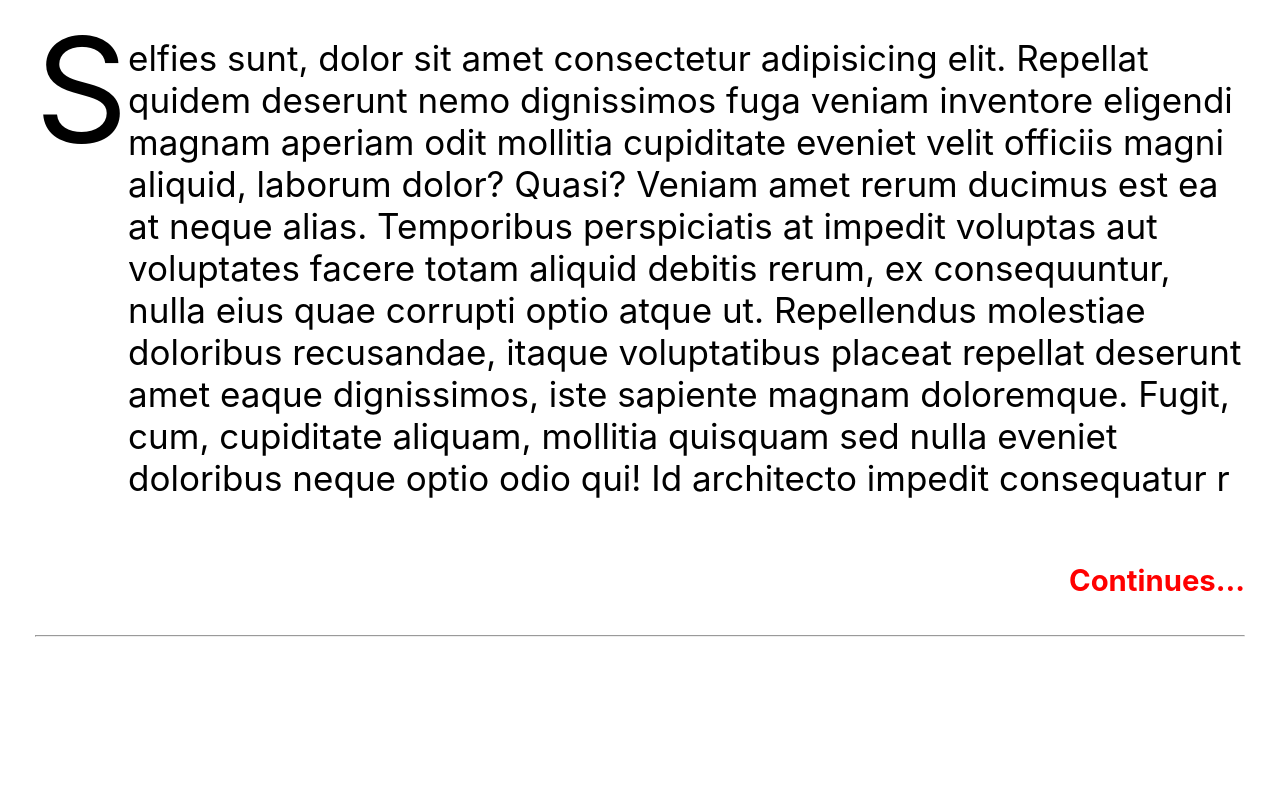
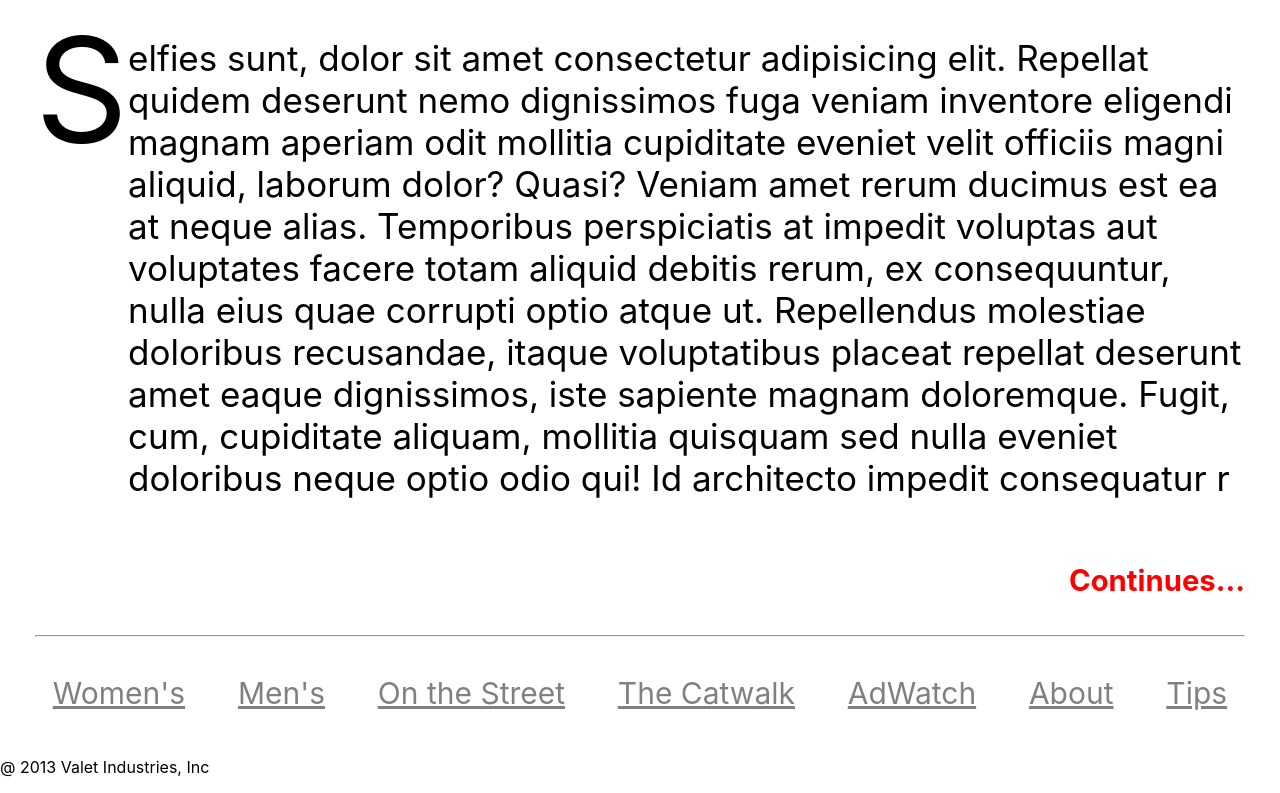
Before and after one commit to ChrisJorge/ALAB320H.1.2, a React (Create React App) app: page / in a window 1280 px wide. Shown: the part 3341-4134 px from the top of the page. Before the commit the page ends 3986 px from the top, so only its background shows below. Built offline with nearby package versions, Linux system fonts and the light colour scheme.

Commit message:
Added bottom navBar

```diff
--- a/src/App.js
+++ b/src/App.js
@@ -5,9 +5,10 @@ function App() {
   const topNav = ["Women's", "Men's", "On the Street", "The Catwalk", "AdWatch", "About"]
   const contentSection1 = ['11/12/20', "On The Street in Brooklyn", "https://ps-react-curriculum.herokuapp.com/fashionblog/blog-image-1.jpg","C","ray ipsum, dolor sit amet consectetur adipisicing elit. Repellat quidem deserunt nemo dignissimos fuga veniam inventore eligendi magnam aperiam odit mollitia cupiditate eveniet velit officiis magni aliquid, laborum dolor? Quasi? Veniam amet rerum ducimus est ea at neque alias. Temporibus perspiciatis at impedit voluptas aut voluptates facere totam aliquid debitis rerum, ex consequuntur, nulla eius quae corrupti optio atque ut. Repellendus molestiae doloribus recusandae, itaque voluptatibus placeat repellat deserunt amet eaque dignissimos, iste sapiente magnam doloremque. Fugit, cum, cupiditate aliquam, mollitia quisquam sed nulla eveniet doloribus neque optio odio qui! Id architecto impedit consequatur rem quaerat voluptatibus pariatur quas, quod quisquam quo ab molestiae."]
   const contentSection2 = ["11/11/20", "Vintage In Vogue", "https://ps-react-curriculum.herokuapp.com/fashionblog/blog-image-2.jpg", "S", "elfies sunt, dolor sit amet consectetur adipisicing elit. Repellat quidem deserunt nemo dignissimos fuga veniam inventore eligendi magnam aperiam odit mollitia cupiditate eveniet velit officiis magni aliquid, laborum dolor? Quasi? Veniam amet rerum ducimus est ea at neque alias. Temporibus perspiciatis at impedit voluptas aut voluptates facere totam aliquid debitis rerum, ex consequuntur, nulla eius quae corrupti optio atque ut. Repellendus molestiae doloribus recusandae, itaque voluptatibus placeat repellat deserunt amet eaque dignissimos, iste sapiente magnam doloremque. Fugit, cum, cupiditate aliquam, mollitia quisquam sed nulla eveniet doloribus neque optio odio qui! Id architecto impedit consequatur r"]
+  const bottomNav = ["Women's", "Men's", "On the Street", "The Catwalk", "AdWatch", "About", "Tips"]
   return (
     <div className="App">
-    <Homepage title = {title} topNav = {topNav} contentSection1 = {contentSection1} contentSection2 = {contentSection2}/>
+    <Homepage title = {title} topNav = {topNav} contentSection1 = {contentSection1} contentSection2 = {contentSection2} bottomNav = {bottomNav}/>
     </div>
   );
 }
--- a/src/components/Homepage.jsx
+++ b/src/components/Homepage.jsx
@@ -2,14 +2,15 @@ import React from 'react'
 import Heading from './Heading'
 import NavBar from './NavBar'
 import ContentSection from './ContentSection'
-function Homepage({title, topNav, contentSection1, contentSection2}) {
+function Homepage({title, topNav, contentSection1, contentSection2, bottomNav}) {
   return (
     <div>
         <Heading content = {title}/>
         <NavBar content = {topNav}/>
         <ContentSection content = {contentSection1}/>
         <ContentSection content = {contentSection2}/>
-
+        <NavBar content = {bottomNav}/>
+        <p className="tag">@ 2013 Valet Industries, Inc</p>
 
     </div>
   )
```
